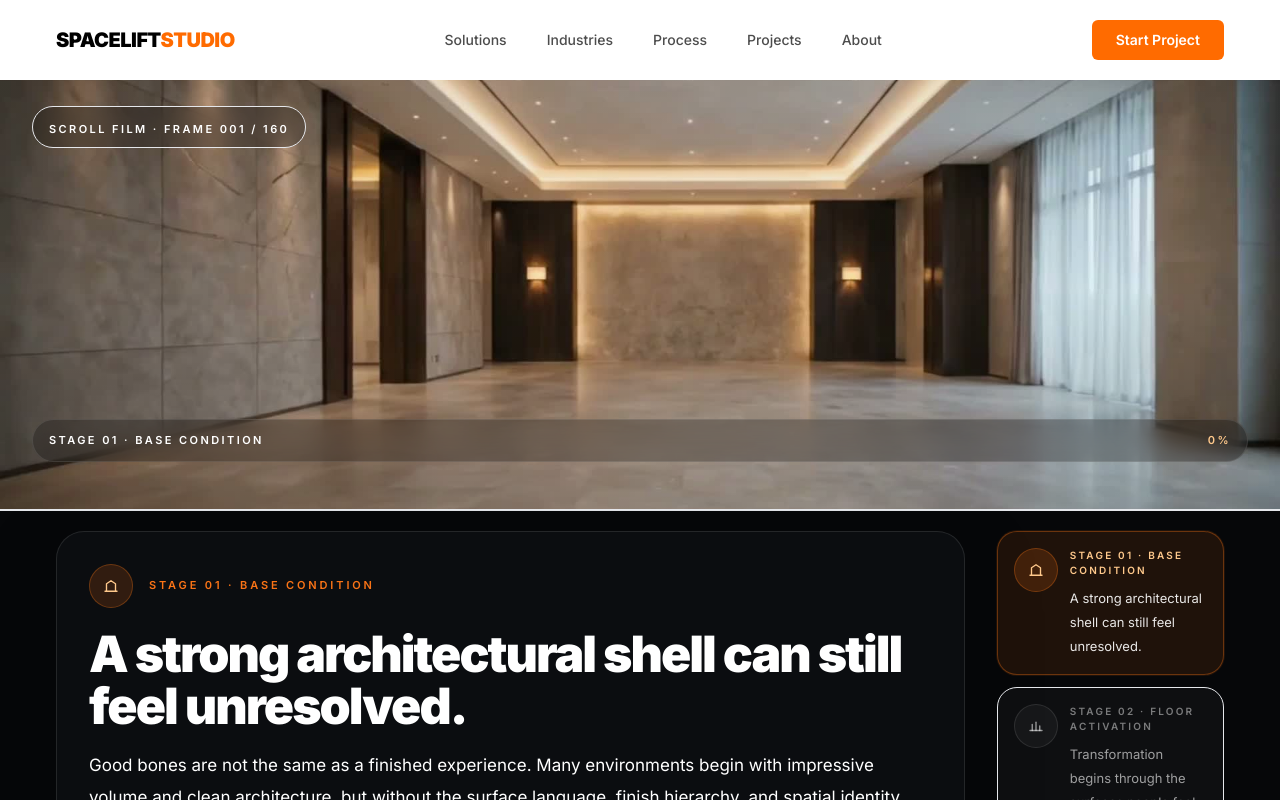
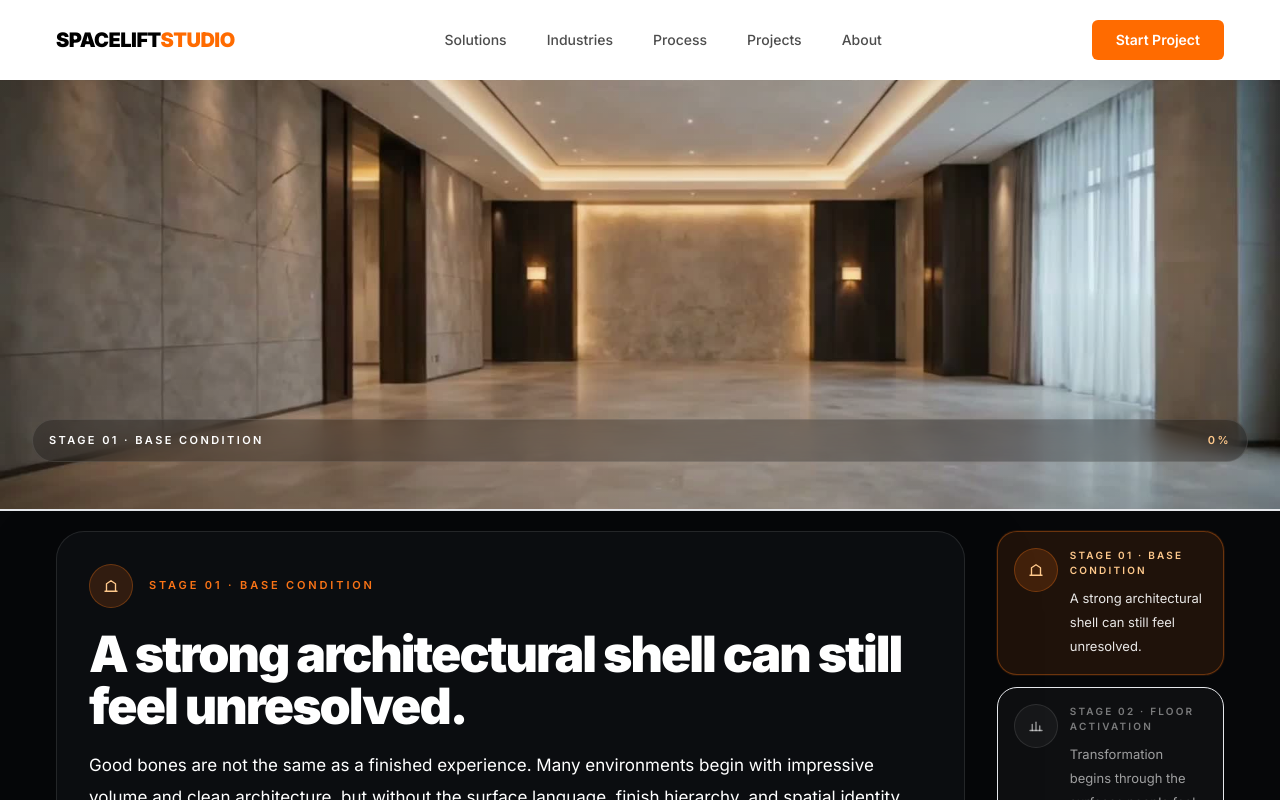
Before and after one commit to fadeljamali82-web/spacelift-website, a Next.js app: page / in a window 1280 px wide. Shown: the top 800 px of the page. Built offline with nearby package versions, Linux system fonts and the light colour scheme.

Commit message:
Remove homepage frame badge

```diff
--- a/app/page.tsx
+++ b/app/page.tsx
@@ -255,7 +255,6 @@ export default function HomePage() {
     const smoothFrameRef = useRef(1);
 
     const [progress, setProgress] = useState(0);
-    const [displayedFrame, setDisplayedFrame] = useState(1);
 
     const scrollHeight = isMobile ? MOBILE_SCROLL_VH : DESKTOP_SCROLL_VH;
     const filmViewportHeight = `calc(100svh - ${HEADER_OFFSET}px)`;
@@ -277,7 +276,6 @@ export default function HomePage() {
         if (!image) return;
 
         drawImageCover(canvas, image);
-        setDisplayedFrame((prev) => (prev !== nearest ? nearest : prev));
     };
 
     useEffect(() => {
@@ -421,12 +419,6 @@ export default function HomePage() {
 
                             <div className="absolute inset-0 bg-[linear-gradient(180deg,rgba(0,0,0,0.08)_0%,rgba(0,0,0,0.02)_50%,rgba(0,0,0,0.22)_100%)]" />
 
-                            <div className="absolute left-4 top-4 rounded-full border border-white/12 bg-black/25 px-4 py-2 backdrop-blur-md sm:left-8 sm:top-8">
-                                <span className="text-[10px] font-semibold uppercase tracking-[0.22em] text-white/82 sm:text-[11px]">
-                                    Scroll Film · Frame {padFrameNumber(displayedFrame)} / {TOTAL_FRAMES}
-                                </span>
-                            </div>
-
                             <div className="absolute bottom-4 left-4 right-4 sm:bottom-8 sm:left-8 sm:right-8">
                                 <div className="flex items-center justify-between gap-4 rounded-full border border-white/10 bg-black/25 px-4 py-3 backdrop-blur-md">
                                     <span className="text-[10px] font-semibold uppercase tracking-[0.22em] text-white/76 sm:text-[11px]">
@@ -502,8 +494,8 @@ export default function HomePage() {
                                                 <div
                                                     key={stage.id}
                                                     className={`rounded-[20px] border px-4 py-4 transition-all duration-300 ${active
-                                                        ? "border-[#f97316]/35 bg-[#f97316]/10 shadow-[0_0_0_1px_rgba(249,115,22,0.10)]"
-                                                        : "border-white/8 bg-white/[0.03]"
+                                                            ? "border-[#f97316]/35 bg-[#f97316]/10 shadow-[0_0_0_1px_rgba(249,115,22,0.10)]"
+                                                            : "border-white/8 bg-white/[0.03]"
                                                         }`}
                                                 >
                                                     <div className="flex items-start gap-3">
```
